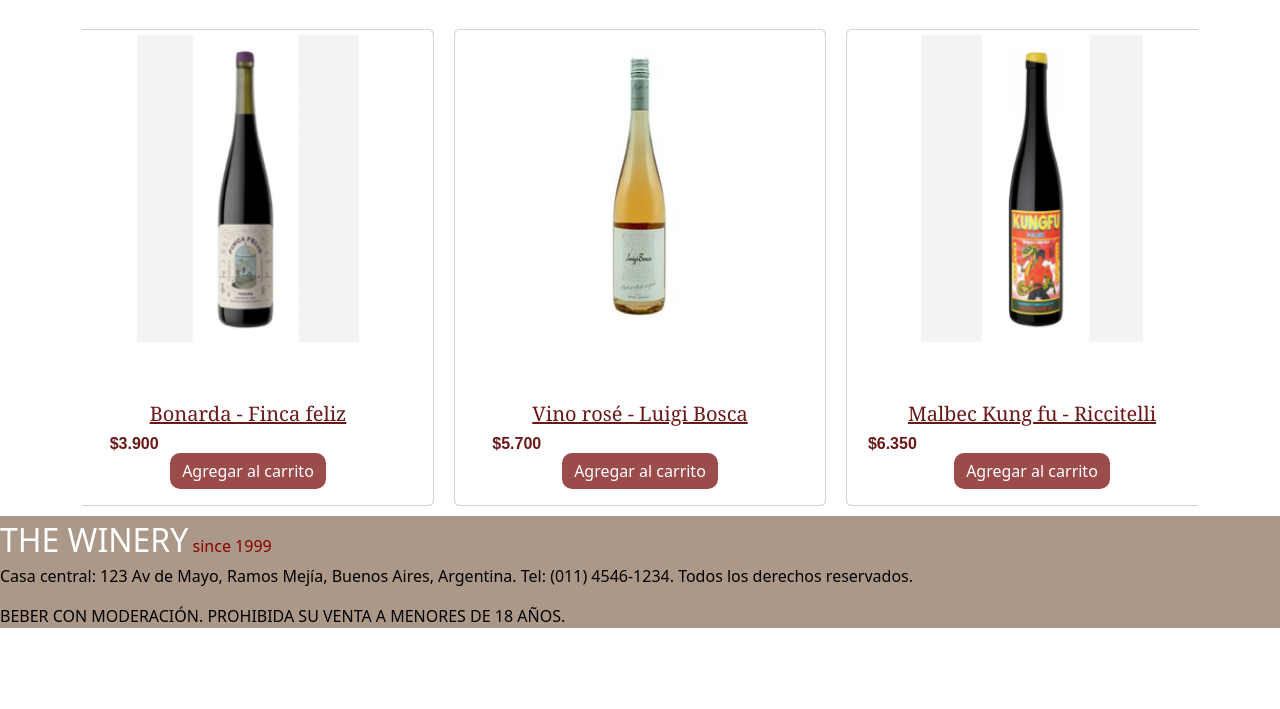
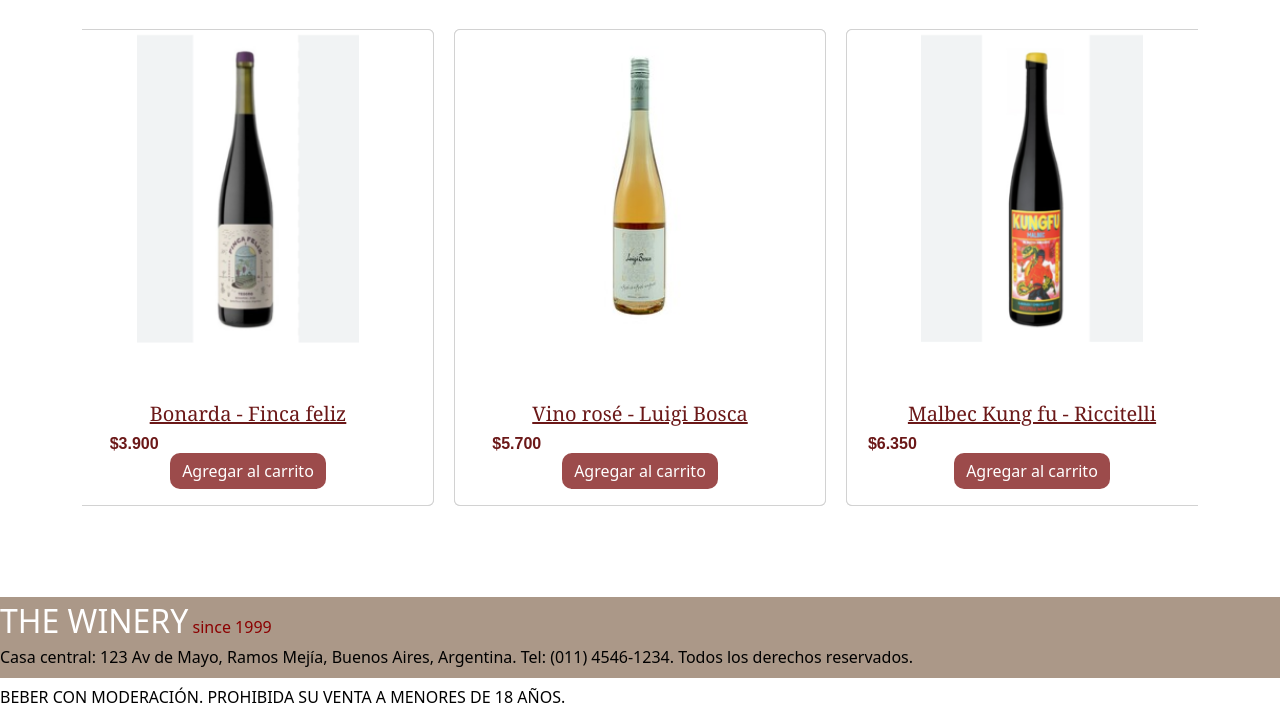
Before and after one commit to Guadaarenedo/Proyecto-Final, a website: page index.html in a window 1280 px wide. Shown: the part 296-1005 px from the top of the page. Before the commit the page ends 940 px from the top, so only its background shows below. Drawn offline with nearby package versions, Linux system fonts and the light colour scheme; files that its build step writes are made by us from their sources.

Commit message:
footer adaptado

```diff
--- a/scss/componentes/_body.scss
+++ b/scss/componentes/_body.scss
@@ -1,7 +1,12 @@
 
 
 body {
+    height: 100%;
+    position: relative;
+
     main {
+        padding-bottom: 81px;
+
         section {
             h1 {
                 color: nth($colores, 4 );
--- a/scss/componentes/_footer.scss
+++ b/scss/componentes/_footer.scss
@@ -2,6 +2,9 @@
 
 footer {
     background-color: map-get($footer, bg-color);
+    width: 100%;
+    height: 81px;
+    position: absolute;
 
     .footer-title {
         text-align: map-get($footer, txt-al);
```
